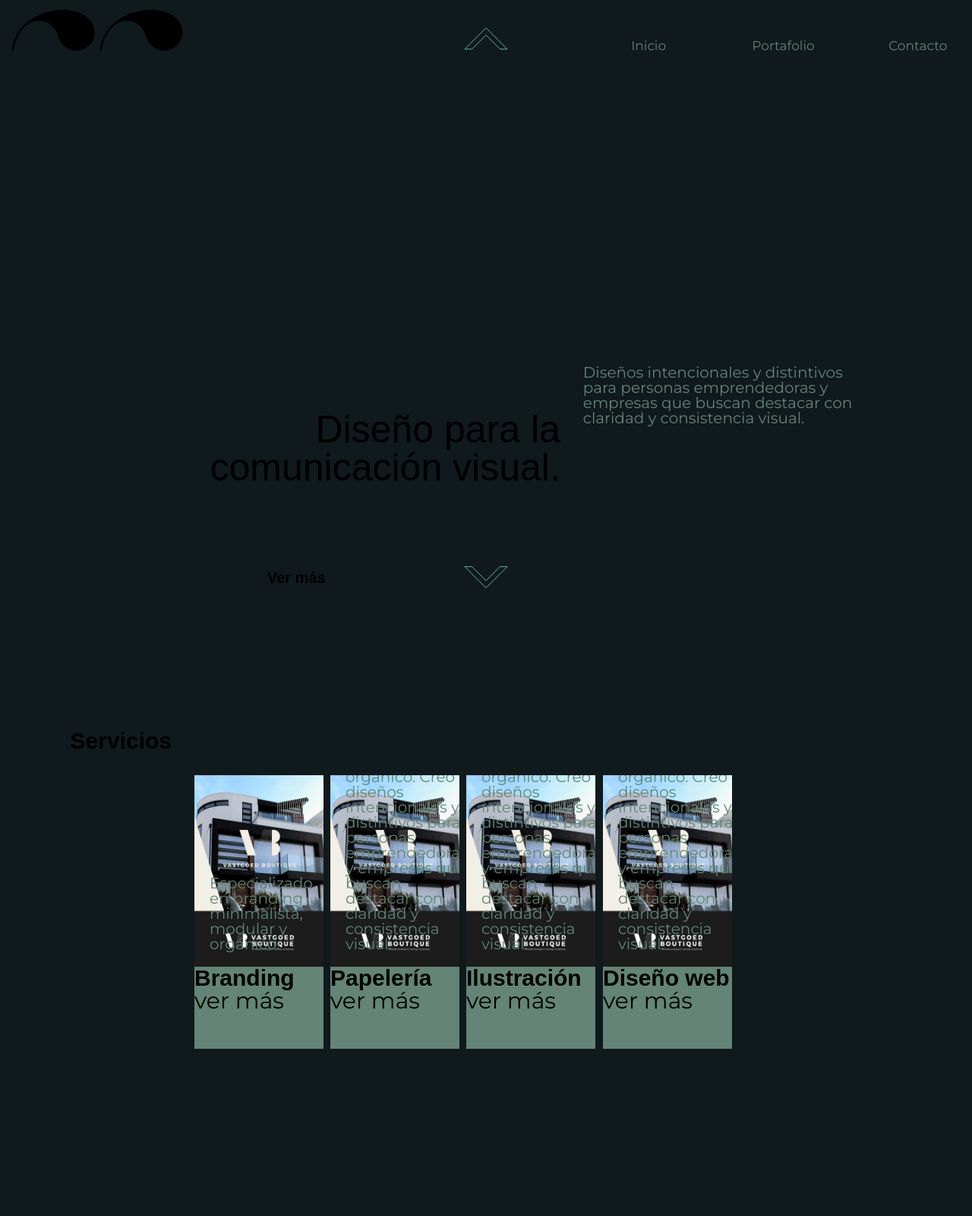
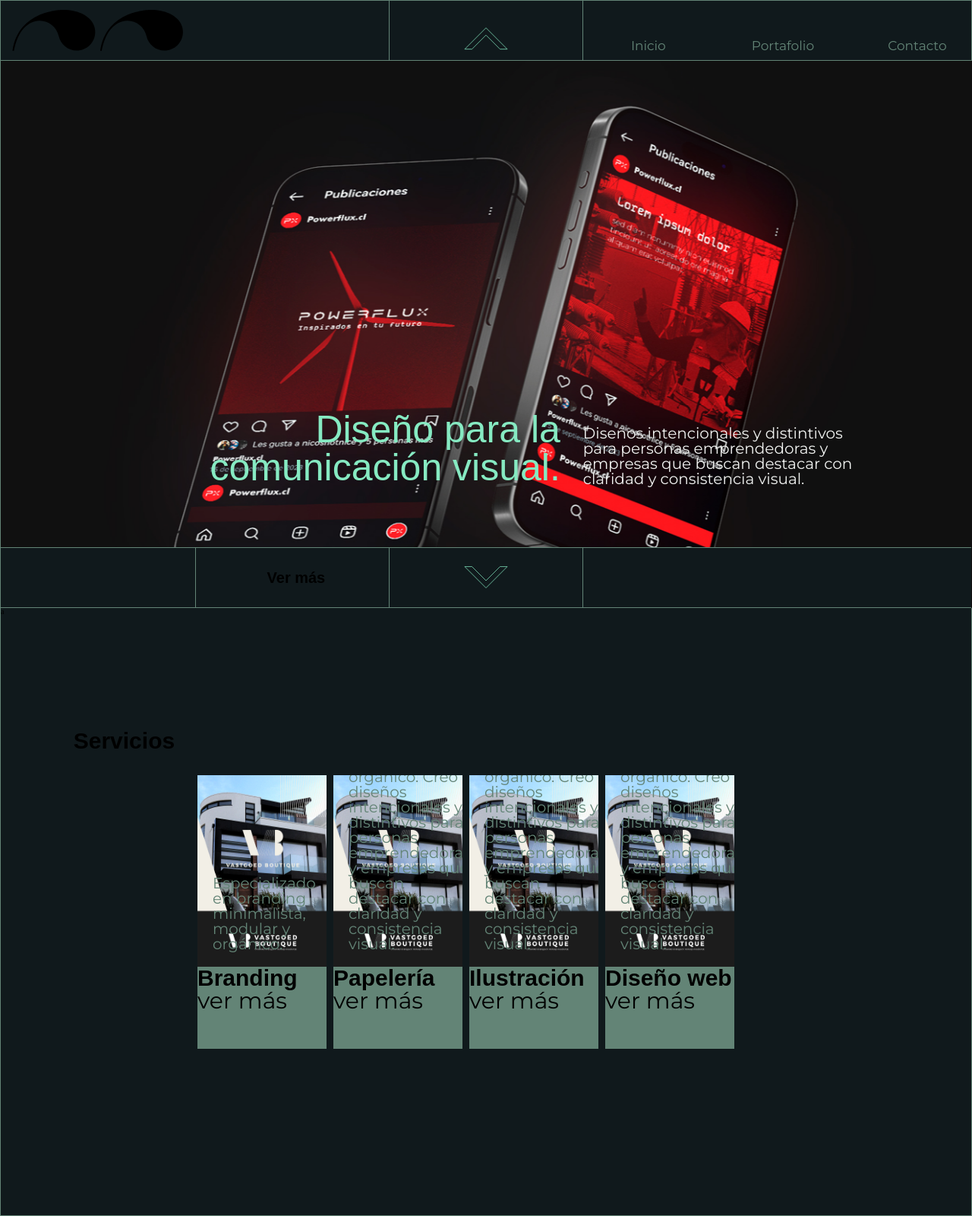
Before and after one commit to dreloker/pv2.0, a Flask app: page / in a window 1280 px wide. Shown: the whole page at 76% size. Run offline with Flask 3, Linux system fonts and the light colour scheme; some web fonts are replaced.

Commit message:
ajustes a imagen hero

```diff
--- a/static/css/style.css
+++ b/static/css/style.css
@@ -3,7 +3,7 @@
     --ftexto: 'Montserrat', Sans-serif;
 
     --primario: #86EAC2;
-    --secundario: #E27B60;
+    --secundario: ##c86346;
     --claros: #F0F2F0;
     --medios: #638476;
     --oscuros: #10191C;
@@ -89,7 +89,8 @@ header {
     height: 100%;
     right: 0;
     width: 100%;
-    border-bottom: 1px solid var(--oscuros);
+    border: 1px solid var(--medios);
+    background-color: var(--oscuros);
   }
 
   /* logo header */
@@ -161,7 +162,7 @@ nav li a:hover::after {
 nav li a::before {
     content: '✦'; /* Puedes usar otros: ✦ ✱ → ★ 🡆 */
     margin-right: 0.5rem;
-    color: var(--claros);
+    color: var(--primario);
     font-size: 0.7em;
     opacity: 0;
     transition: opacity 0.3s ease;
@@ -179,15 +180,24 @@ main {
     flex-direction: column;
     position: relative;
     background-color: var(--oscuros);
+    z-index: -100;
 }
 
 .intro-index {
+    position: relative;
     height: 100vh;
-    position: relative;
-    pointer-events: none;
     background-color: var(--oscuros);
-    border-left: 1px solid var(--oscuros);
-    border-right: 1px solid var(--oscuros);
+    border-left: 1px solid var(--medios);
+    border-right: 1px solid var(--medios);
+    z-index: -10;
+}
+
+.intro-index img {
+    position: fixed;
+    top: 5%;
+    object-fit: cover;
+    min-height: 836px;
+    z-index: -10;
 }
 
 /* Intro index - Sección 1 */
@@ -202,6 +212,8 @@ main {
     opacity: 0;
     transform: translateX(-20px);
     transition: opacity 1.2s ease, transform 1.2s ease;
+    color: var(--primario);
+    z-index: 10;
 }
 
 body.loaded .intro-h1 {
@@ -213,9 +225,11 @@ body.loaded .intro-h1 {
     position: absolute;
     width: 30%;
     height: auto;
-    bottom: 30%;
+    bottom: 20%;
     right: 10%;
     margin-top: 2rem;
+    color: var(--claros);
+    z-index: 10;
 }
 
 .ctaservicios {
@@ -223,9 +237,11 @@ body.loaded .intro-h1 {
     height: 10vh;
     width: 100%;
     left: 0%;
-    border: 1px solid var(--oscuros);
+    border-top: 1px solid var(--medios);
+    border-bottom: 1px solid var(--medios);
     background-color: var(--oscuros);
     bottom: 0;
+    z-index: 20;
 
 }
 
@@ -253,8 +269,9 @@ body.loaded .intro-h1 {
     width: 40%;
     pointer-events: auto;
     cursor: pointer;
-    border-left: 1px solid var(--oscuros);
-    border-right: 1px solid var(--oscuros);
+    border-left: 1px solid var(--medios);
+    border-right: 1px solid var(--medios);
+    z-index: 50;
 }
 
 .ctaservwrap:hover {
@@ -284,7 +301,7 @@ body.loaded .intro-h1 {
     align-items: center;
     width: 50%;
     height: 100%;
-    border-left: 1px solid var(--oscuros);
+    border-left: 1px solid var(--medios);
 }
 
 .saltoservicios svg {
@@ -326,8 +343,8 @@ body.loaded .intro-h1 {
     justify-content: center;
     align-items: end;
     padding-bottom: 1rem ;
-    border-left: 1px solid var(--oscuros);
-    border-right: 1px solid var(--oscuros);
+    border-left: 1px solid var(--medios);
+    border-right: 1px solid var(--medios);
 }
 
 .saltoindex svg {
@@ -367,6 +384,9 @@ body.loaded .intro-h1 {
     background-color: var(--oscuros);
     display: flex;
     z-index: 100;
+    border-left: 1px solid var(--medios);
+    border-bottom: 1px solid var(--medios);
+    border-right: 1px solid var(--medios);
 }
 
 .servicios {
@@ -377,7 +397,6 @@ body.loaded .intro-h1 {
     top: 0;
     width: 20%;
     height: 100%;
-    border-left: 1px solid var(--oscuros);
 }
 
 .servh2 {
@@ -413,8 +432,8 @@ body.loaded .intro-h1 {
     top: 0;
     width: 40%;
     height: 100%;
-    border-right: 1px solid var(--oscuros);
-    border-left: 1px solid var(--oscuros);
+    border-right: 1px solid var(--medios);
+    border-left: 1px solid var(--medios);
 }
 
 .ventanas {
@@ -468,7 +487,6 @@ body.loaded .intro-h1 {
 }
 
 
-
 /* brillo */
 .ventanaimgcard .glare {
   position: absolute;
--- a/templates/index.html
+++ b/templates/index.html
@@ -57,8 +57,13 @@
 
         <section class="intro-index wd1920">
 
-            <h1 class="intro-h1">Diseño para la comunicación visual.</h1>
+            <h1 class="intro-h1">
+                Diseño para la comunicación visual.
+            </h1>
             <p>Diseños intencionales y distintivos para personas emprendedoras y empresas que buscan destacar con claridad y consistencia visual.</p>
+
+            <img class="imghero" src="{{ url_for('static', filename='img/fondointor1.jpg') }}" alt="img hero">
+
             <div class="ctaservicios">
                 <div class="ctaservwrap">
                     <h2 >Ver más</h2>
@@ -73,7 +78,7 @@
 
         </section>
 
-        <section class="intro-port wd1920">
+        <section class="intro-port wd1920">a
 
             <div class="servicios">
                 <h2 class="servh2">Servicios</h2>
```
Also changed, not shown: static/img/fondointor1.jpg (added).
